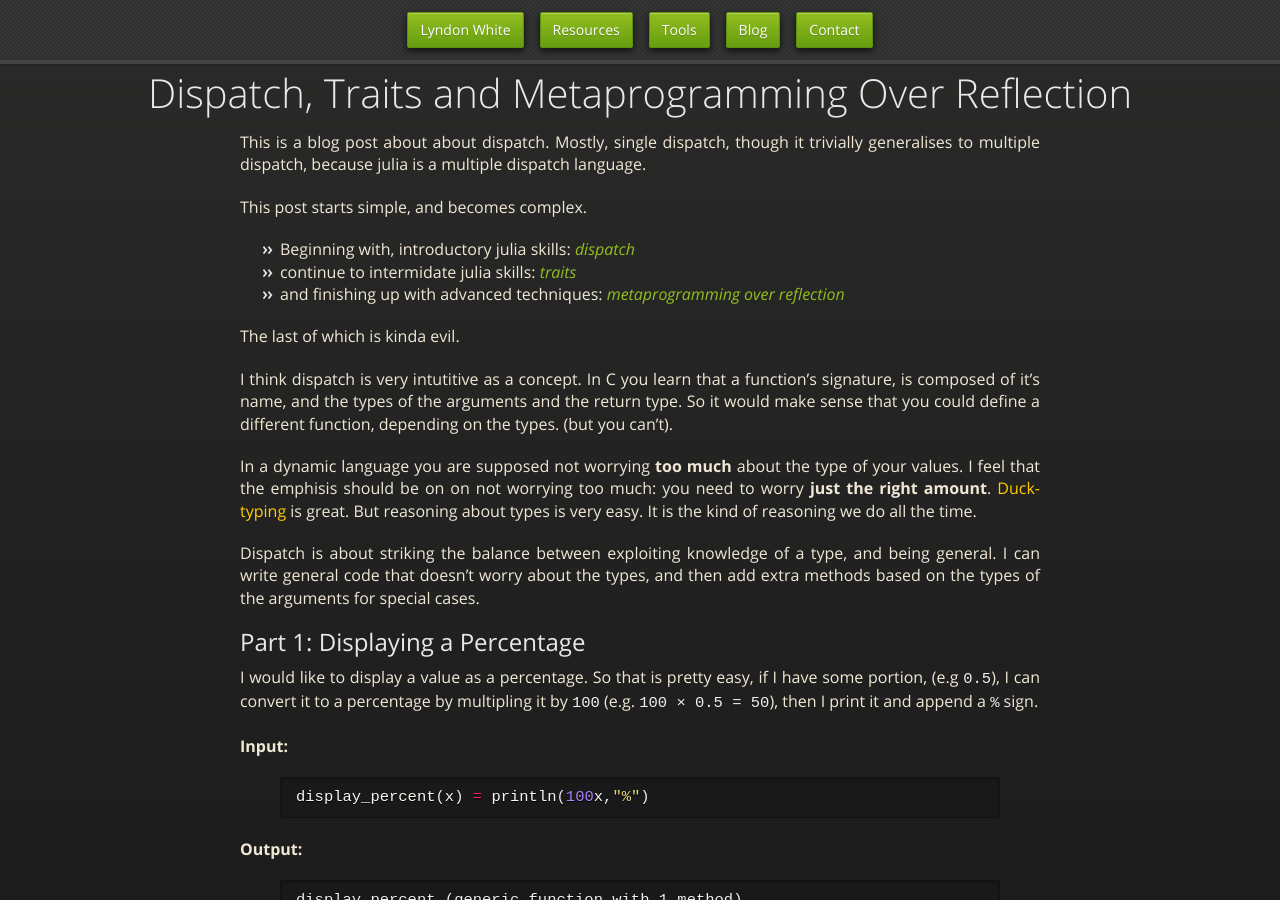
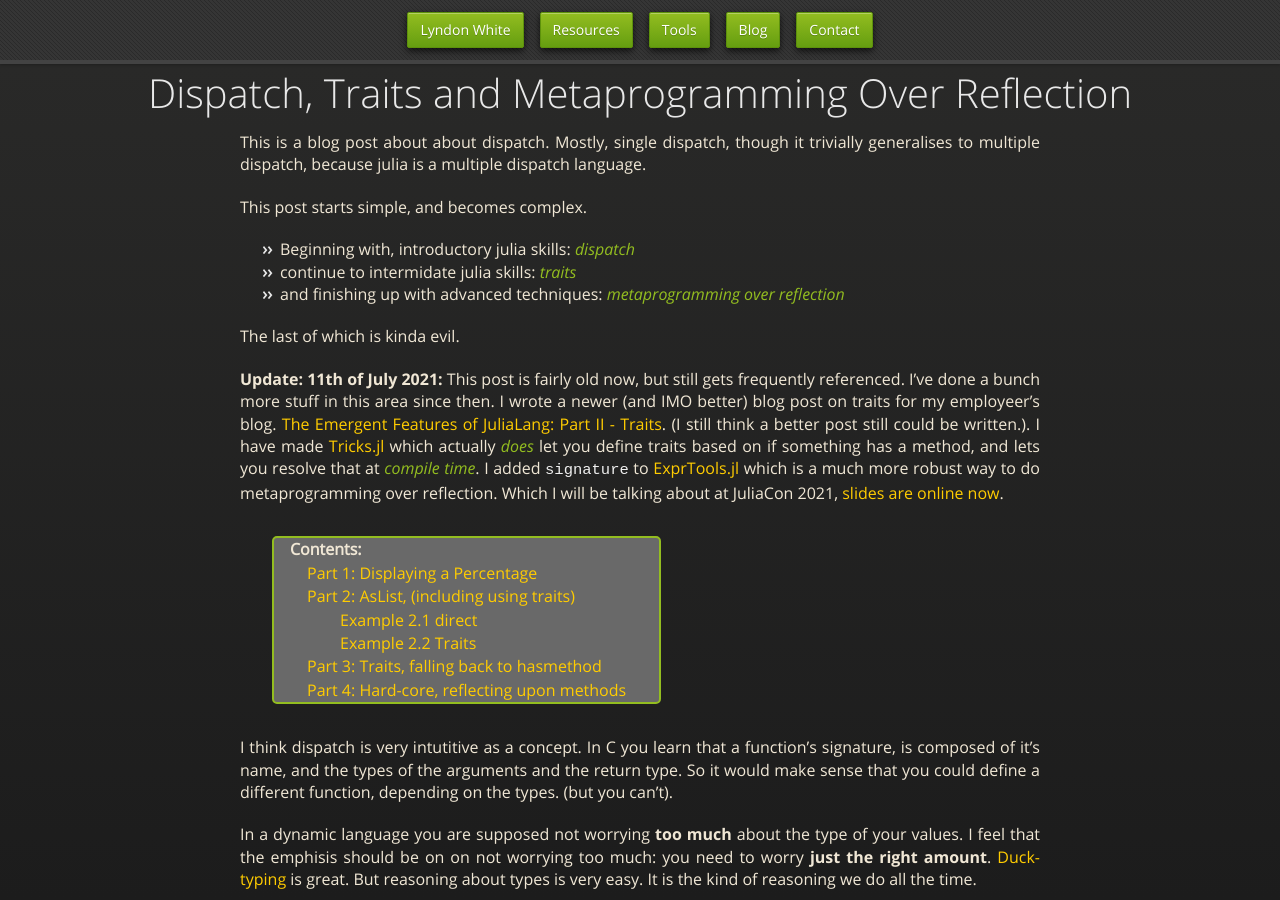
Before and after one commit to oxinabox/oxinabox.github.io, a Jekyll site: the page built from _posts/2018-10-03-Dispatch,-Traits-and-Metaprogramming-Over-Reflection.md, in a window 1280 px wide and 900 px high. Built offline with Jekyll 4.4.1, drawn with Linux system fonts in a browser that asks for light colours; nearby versions of some CDN libraries; some web fonts are replaced.

Commit message:
add some updates 3 years on

```diff
--- a/_posts/2018-10-03-Dispatch,-Traits-and-Metaprogramming-Over-Reflection.md
+++ b/_posts/2018-10-03-Dispatch,-Traits-and-Metaprogramming-Over-Reflection.md
@@ -18,6 +18,18 @@ This post starts simple, and becomes complex.
 The last of which is kinda evil.
 
 <!--more-->
+
+**Update: 11th of July 2021:**
+This post is fairly old now, but still gets frequently referenced.
+I've done a bunch more stuff in this area since then.
+I wrote a newer (and IMO better) blog post on traits for my employeer's blog.
+[The Emergent Features of JuliaLang: Part II - Traits](https://invenia.github.io/blog/2019/11/06/julialang-features-part-2/).
+(I still think a better post still could be written.).
+I have made [Tricks.jl](https://github.com/oxinabox/Tricks.jl/) which actually *does* let you define traits based on if something has a method, and lets you resolve that at *compile time*.
+I added `signature` to [ExprTools.jl](https://github.com/invenia/ExprTools.jl/) which is a much more robust way to do metaprogramming over reflection.
+Which I will be talking about at JuliaCon 2021, [slides are online now](https://raw.githack.com/oxinabox/ExprToolsJuliaCon2021/main/build/index.html).
+
+<nav id="toc"></nav>
 
 
 I think dispatch is very intutitive as a concept.
```
